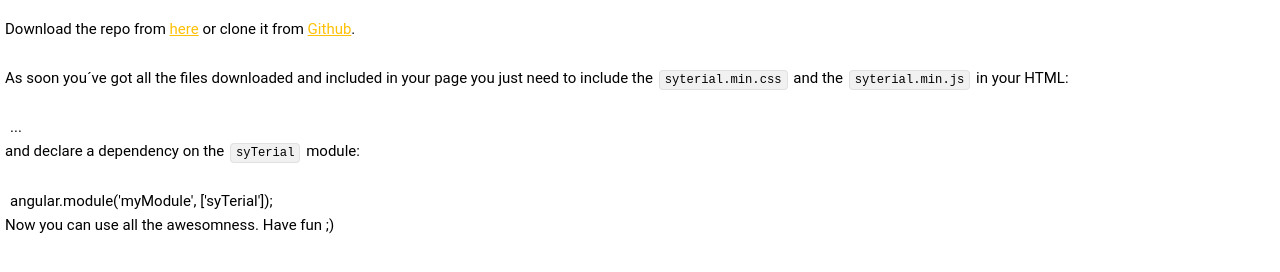
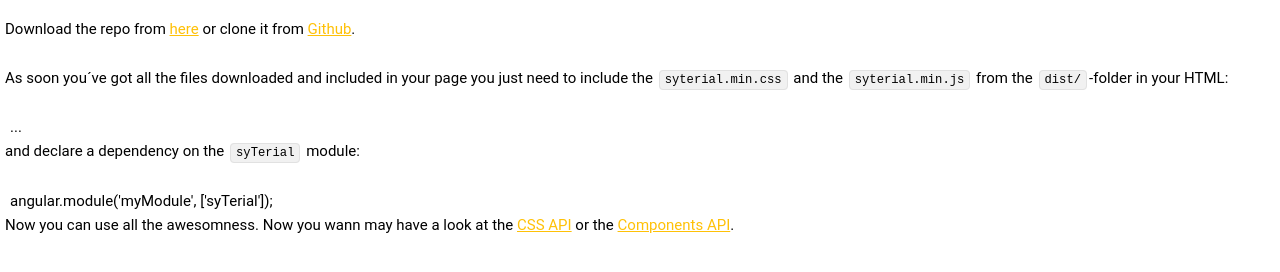
Before and after one commit to AlaaSulimankhazaleh/syterial, a plain HTML site: page app/tpl/getting-started.html at #!/components in a window 1280 px wide. Shown: the part 246-518 px from the top of the page. Drawn offline with Linux system fonts and the light colour scheme; files that its build step writes are made by us from their sources.

```diff
--- a/app/tpl/getting-started.html
+++ b/app/tpl/getting-started.html
@@ -11,7 +11,8 @@
 		<p>Download the repo from <a href="https://github.com/syDev/syterial/archive/master.zip">here</a>
 		or clone it from <a href="https://github.com/syDev/syterial">Github</a>.<p>
 		<p>As soon you´ve got all the files downloaded and included in your page you just need to
-		include the <code>syterial.min.css</code> and the <code>syterial.min.js</code> in your HTML:</p>
+		include the <code>syterial.min.css</code> and the <code>syterial.min.js</code> from the
+		<code>dist/</code>-folder in your HTML:</p>
 <div class="col-xs-12" hljs>
 <link rel="stylesheet" href="path/to/syterial.min.css">
 ...
@@ -21,6 +22,7 @@
 <div class="col-xs-12" hljs>
 angular.module('myModule', ['syTerial']);
 </div>
-		<p>Now you can use all the awesomness. Have fun ;)</p>
+		<p>Now you can use all the awesomness. Now you wann may have a look at the <a href ui-sref="css.buttons">CSS API</a>
+		or the <a href ui-sref="components.tabs">Components API</a>.</p>
 	</div>
 </section>
```
Also changed, not shown: app/tpl/components.html (+1 -1 lines), app/tpl/css.html (+1 -1 lines).
